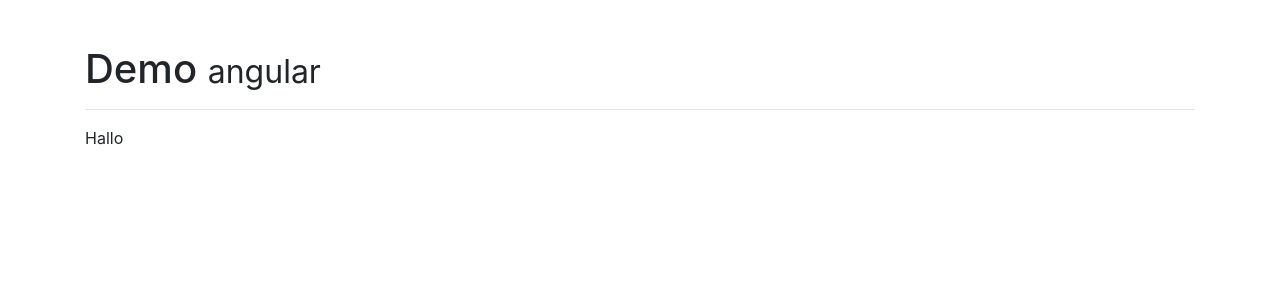
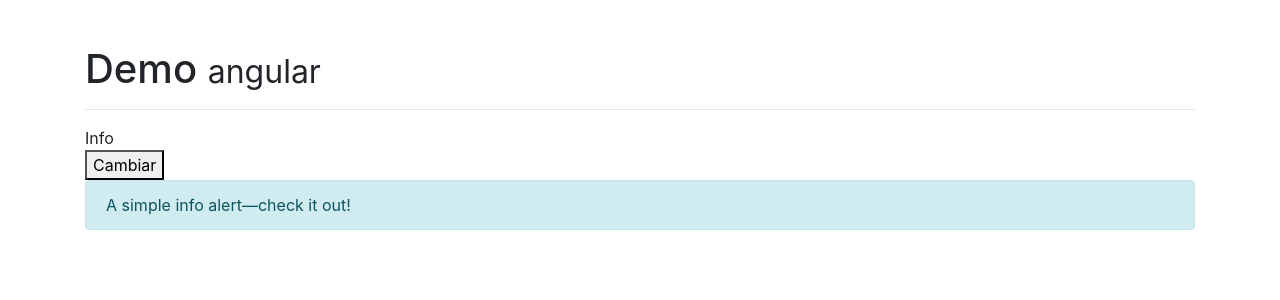
Before and after one commit to salvadoraciengomez/angular-lifecycle, an Angular app: page / in a window 1280 px wide. Shown: the top 300 px of the page. Built offline with nearby package versions, Linux system fonts and the light colour scheme.

Commit message:
ngSwitch

```diff
--- a/src/app/app.component.html
+++ b/src/app/app.component.html
@@ -4,5 +4,7 @@
   <!-- <app-ng-style></app-ng-style> -->
   <!-- <app-css></app-css> -->
   <!-- <app-clases></app-clases> -->
-  <p [appResaltado]="'black'">Hallo</p>
+  <!-- <p [appResaltado]="'black'">Hallo</p> -->
+  <app-ng-switch></app-ng-switch>
+
 </div>
--- a/src/app/app.module.ts
+++ b/src/app/app.module.ts
@@ -6,6 +6,7 @@
 import { CssComponent } from './components/css/css.component';
 import { ClasesComponent } from './components/clases/clases.component';
 import { ResaltadoDirective } from './directives/resaltado.directive';
+import { NgSwitchComponent } from './components/ng-switch/ng-switch.component';
 
 @NgModule({
   declarations: [
@@ -13,7 +14,8 @@
     NgStyleComponent,
     CssComponent,
     ClasesComponent,
-    ResaltadoDirective
+    ResaltadoDirective,
+    NgSwitchComponent
   ],
   imports: [
     BrowserModule
--- /dev/null
+++ b/src/app/components/ng-switch/ng-switch.component.html
@@ -0,0 +1,26 @@
+<div [ngSwitch]="alerta">
+  <div *ngSwitchCase="'success'">Success</div>
+  <div *ngSwitchCase="'info'">Info</div>
+  <div *ngSwitchCase="'warning'">Warning</div>
+  <div *ngSwitchDefault>Danger</div>
+</div>
+
+<button type="button" (click)="alerta='success'">Cambiar</button>
+
+<div [ngSwitch]="alerta">
+  <div  *ngSwitchCase="'alert'" class="alert alert-primary" role="alert">
+    A simple primary alert—check it out!
+  </div>
+  <div  *ngSwitchCase="'success'" class="alert alert-success" role="alert">
+    A simple success alert—check it out!
+  </div>
+  <div  *ngSwitchDefault class="alert alert-danger" role="alert">
+    A simple danger alert—check it out!
+  </div>
+  <div  *ngSwitchCase="'warning'" class="alert alert-warning" role="alert">
+    A simple warning alert—check it out!
+  </div>
+  <div  *ngSwitchCase="'info'" class="alert alert-info" role="alert">
+    A simple info alert—check it out!
+  </div>
+</div>
--- /dev/null
+++ b/src/app/components/ng-switch/ng-switch.component.ts
@@ -0,0 +1,17 @@
+import { Component, OnInit } from '@angular/core';
+
+@Component({
+  selector: 'app-ng-switch',
+  templateUrl: './ng-switch.component.html',
+  styles: [
+  ]
+})
+export class NgSwitchComponent implements OnInit {
+
+  alerta:string="info";
+  constructor() { }
+
+  ngOnInit(): void {
+  }
+
+}
```
